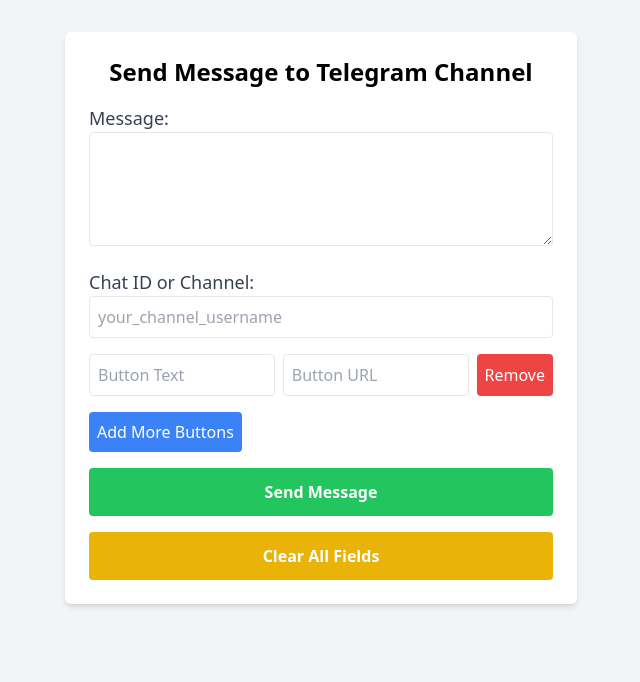
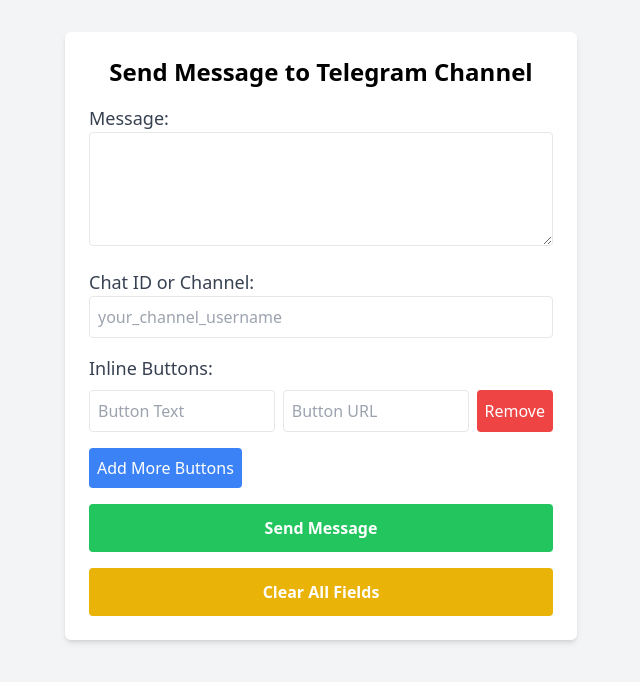
Before and after one commit to TerenceTan/telegram-channel-messenger, a website: page public/index.html in a window 1280 px wide. Shown: the whole page, without its empty margins (319-959 px from the left). Drawn offline with nearby package versions, Linux system fonts and the light colour scheme.

Commit message:
added label for inline buttons

```diff
--- a/public/index.html
+++ b/public/index.html
@@ -22,6 +22,7 @@
             </div>
 
             <div id="buttonsContainer" class="space-y-2">
+                <label class="block text-lg font-medium text-gray-700">Inline Buttons:</label>
                 <div class="button-group flex space-x-2">
                     <input type="text" placeholder="Button Text" class="w-1/2 border rounded p-2 button-text" required>
                     <input type="url" placeholder="Button URL" class="w-1/2 border rounded p-2 button-url" required>
```
